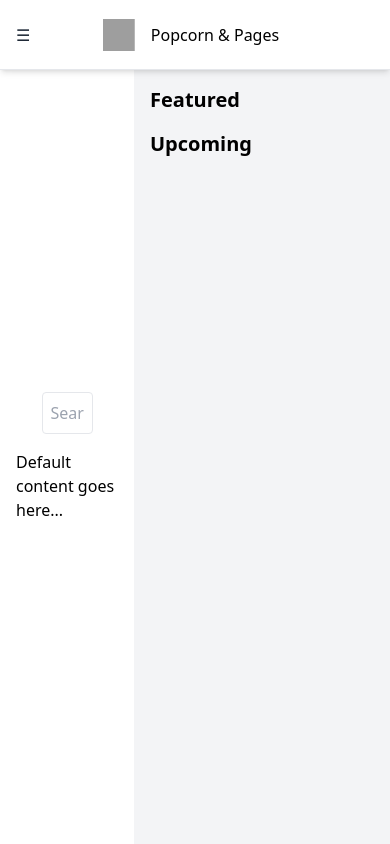
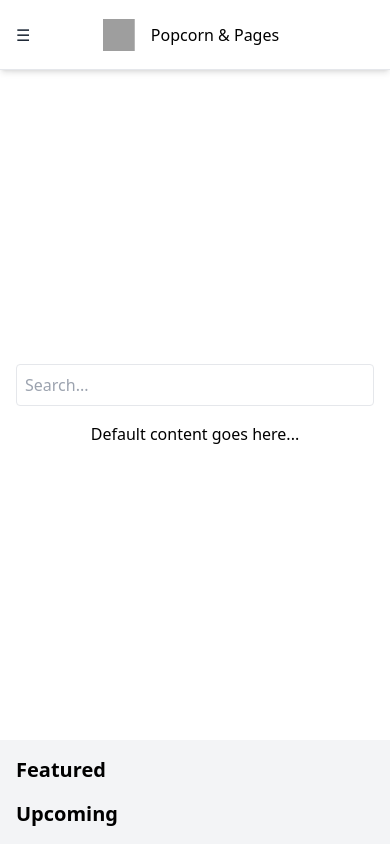
Before and after one commit to justinyc1/popcorn-n-pages, a React (Vite) app in the folder client/: page / in a window 390 px wide. Built offline with nearby package versions, Linux system fonts and the light colour scheme; grey boxes are pictures that could not be loaded.

Commit message:
Made home page responsive

```diff
--- a/client/src/components/Navbar.jsx
+++ b/client/src/components/Navbar.jsx
@@ -12,20 +12,16 @@ const Navbar = () => {
 
     return (
         <div className="h-[70px] fixed inset-x-0 top-0 w-full z-[49] bg-white border-b shadow-md">
-
-
             <div className={`fixed inset-y-0 left-0 w-64 bg-gray-800 text-white transform ${isSidebarOpen ? 'translate-x-0' : '-translate-x-full'} transition-transform duration-300 ease-in-out`}>
                 <div className="p-4">
                     <button onClick={toggleSidebar} className="text-white">Close</button>
                     <nav className="mt-4">
                         <Link to="/" className="block py-2 px-4 hover:bg-gray-700">Home</Link>
                         <Link to="/about" className="block py-2 px-4 hover:bg-gray-700">About</Link>
-                        {/* Add more sidebar links here */}
+                        {isSignedIn && <Link to="/profile" className="block py-2 px-4 hover:bg-gray-700">My Profile</Link>}
                     </nav>
                 </div>
             </div>
-
-
 
             <div className="p-4 gap-x-4 h-full flex items-center justify-between">
                 <button onClick={toggleSidebar} className="text-gray-800">
--- a/client/src/pages/Home.jsx
+++ b/client/src/pages/Home.jsx
@@ -1,9 +1,9 @@
 const Home = () => {
     return (
-        <div className="flex h-screen pt-[70px]">
+        <div className="flex flex-col lg:flex-row h-screen pt-[70px]">
             {/* Main Content */}
             <div className="flex-1 flex flex-col items-center justify-center p-4">
-                <input type="text" placeholder="Search..." className="border p-2 rounded mb-4 w-1/2" />
+                <input type="text" placeholder="Search..." className="border p-2 rounded mb-4 w-full lg:w-1/2" />
                 <div className="default-content">
                     <p>Default content goes here...</p>
                     {/* Add more default content here */}
@@ -11,7 +11,7 @@ const Home = () => {
             </div>
 
             {/* Right Sidebar */}
-            <div className="w-64 bg-gray-100 p-4">
+            <div className="w-full lg:w-64 bg-gray-100 p-4">
                 <div className="mb-4">
                     <h2 className="text-xl font-bold">Featured</h2>
                     {/* Add featured content here */}
```
